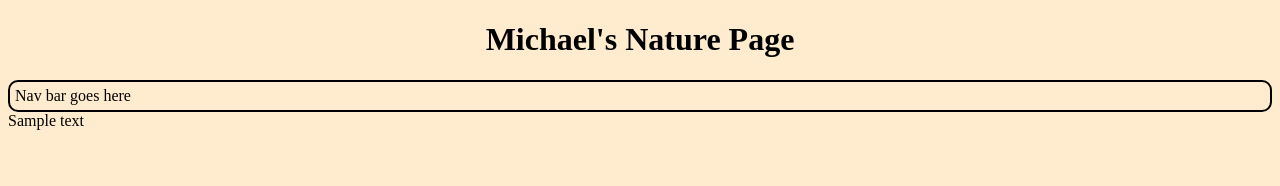
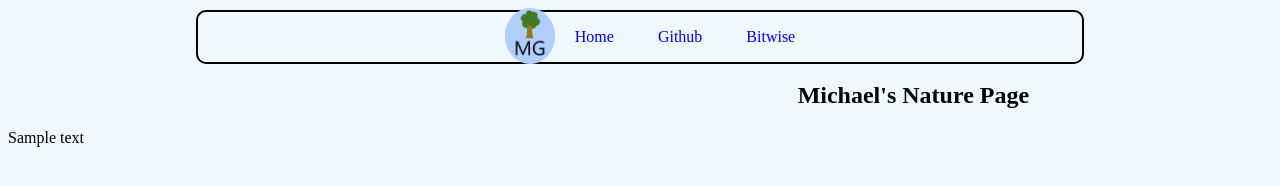
Before and after one commit to MGrunow1/github-practice, a plain HTML site: page index.html in a window 1280 px wide. Drawn offline with Linux system fonts and the light colour scheme.

Commit message:
added nav bar

```diff
--- a/css/styles.css
+++ b/css/styles.css
@@ -1,13 +1,50 @@
 body {
-    background-color: blanchedalmond;
+    background-color: aliceblue;
 }
-/* give navigation bar a rounded border */
-nav {
+/* nav bar is inside header */
+header {
+    /* center */
+    margin-left: auto;
+    margin-right: auto;
+
+    width: 70%;
+    /* rounded border */
     border: 2px solid black;
     border-radius: 10px;
-    padding: 5px;
+    padding: 0px;
+    /* keep at top */
+    position: sticky;
+    top: 10px;
+}
+nav {
+    text-align: center;
+    /* center the nav bar in the header */
+    margin-left: auto;
+    margin-right: auto;
+    width: fit-content;
+    padding: 0px;
 }
 /* center all h1 headings */
 h1 {
     text-align: center;
 }
+nav ul {
+    list-style-type: none;
+}
+li {
+    display: inline;
+    margin: 0px 20px 120px 20px;
+}
+li a {
+    text-decoration: none;
+}
+/* class for logo image */
+.logo {
+    height: 56px;
+    width: 50px;
+    margin: 0px;
+    float: left;
+    /* move up to fit */
+    position: relative;
+    bottom: 20px;
+}
--- a/index.html
+++ b/index.html
@@ -8,14 +8,28 @@
     <title>Michael's Nature Page</title>
 </head>
 <body>
-    <h1>Michael's Nature Page</h1>
     <header>
         <nav>
-            Nav bar goes here
+            <ul>
+                <!-- TO DO: fix links to go to about and contact -->
+                <a href="index.html"><img class="logo" src="img\Mg-tree-logo.png" alt="MG logo"></a>
+                <li>
+                    <a href="index.html">Home</a>
+                </li>
+                <li>
+                    <a href="https://github.com">Github</a>
+                </li>
+                <li>
+                    <a href="https://www.bitwiseindustries.com">Bitwise</a>
+                </li>
+            </ul>
         </nav>
-        <section>
+    </header>
+    <section>
+        <h1>Michael's Nature Page</h1>
+        <p>
             Sample text
-        </section>
-    </header>
+        </p>
+    </section>
 </body>
 </html>
```
Also changed, not shown: img/MG-tree-logo.png (added).
